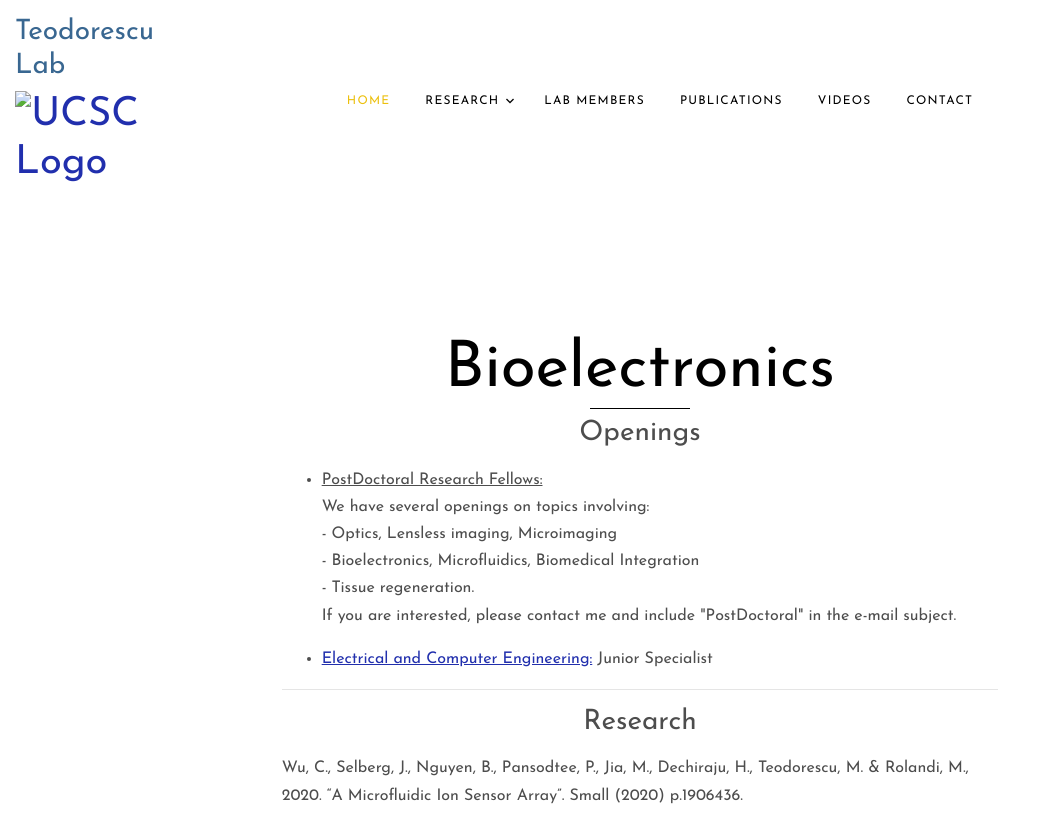
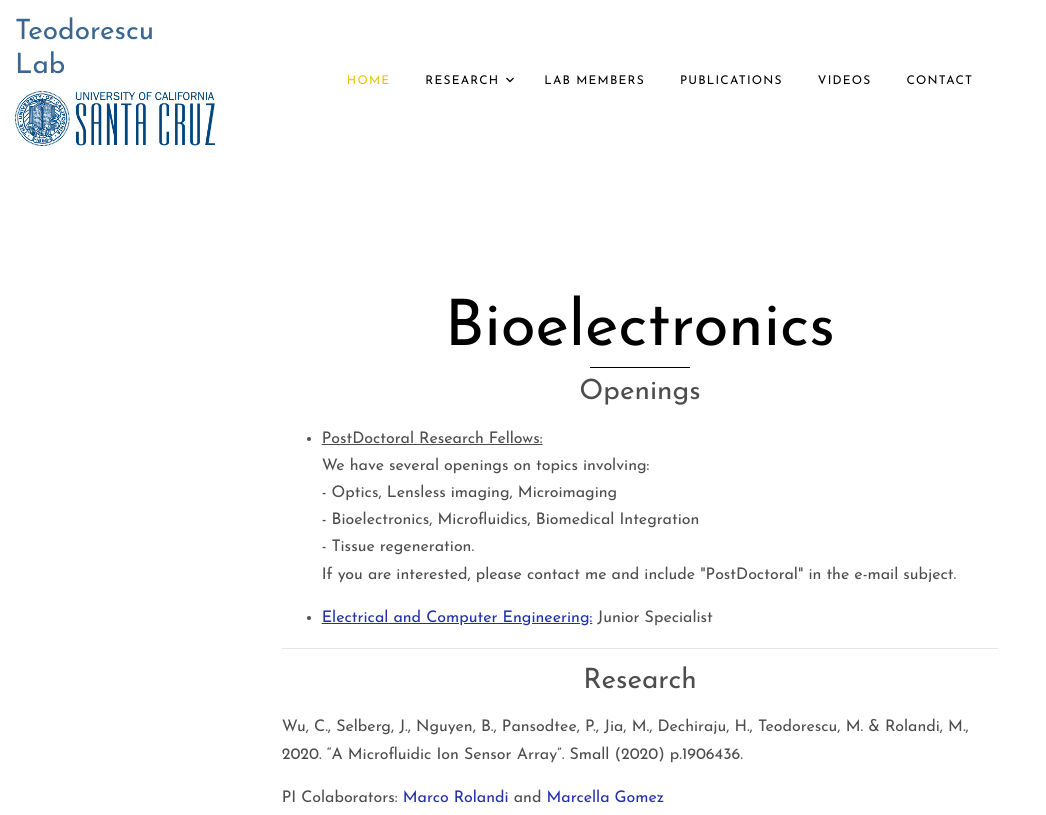
Before and after one commit to DANSERLab/danserlab.github.io, a plain HTML site: page Bioelectronics.html in a window 1280 px wide. Shown: the top 815 px of the page, without its empty margins (0-1046 px from the left). Drawn offline with Linux system fonts and the light colour scheme; files whose address does not match are found by name.

Commit message:
Add files via upload

```diff
--- a/Bioelectronics.html
+++ b/Bioelectronics.html
@@ -50,7 +50,7 @@
           <div class="col-6 col-xl-2" data-aos="fade-down">
               <h3 style="color:#396791";>Teodorescu Lab </h3>
 <!--            <h1 class="mb-0"><a href="index.html"><img src="images/logo.png" width="250" title="Danser Lab Logo" alt="Danser"></a></h1> -->
-            <h1 class="mb-0"><a href="index.html"><img src="images/University_of_California_Santa_Cruz_logo.jpg" width="200" title="UCSC Logo" alt="UCSC Logo"></a></h1>
+            <h1 class="mb-0"><a href="index.html"><img src="images/UCSC_logo.jpg" width="200" title="UCSC Logo" alt="UCSC Logo"></a></h1>
 
           </div>
           <div class="col-10 col-md-8 d-none d-xl-block" data-aos="fade-down">
```
Also changed, not shown: DANSER.html (+1 -1 lines), Earth.html (+1 -1 lines), Robotics.html (+1 -1 lines), labmembers.html (+1 -1 lines), publications.html (+1 -1 lines).
